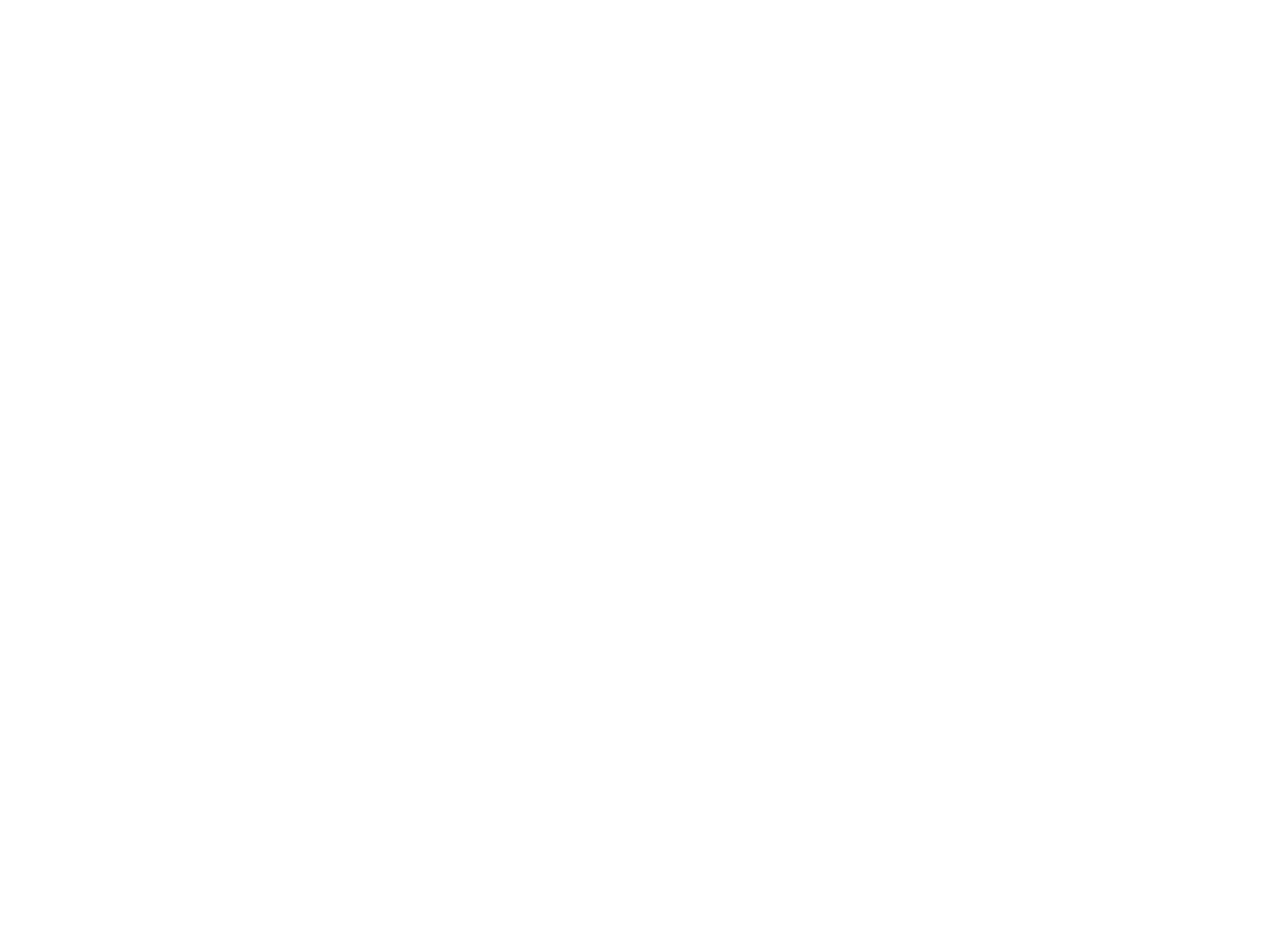
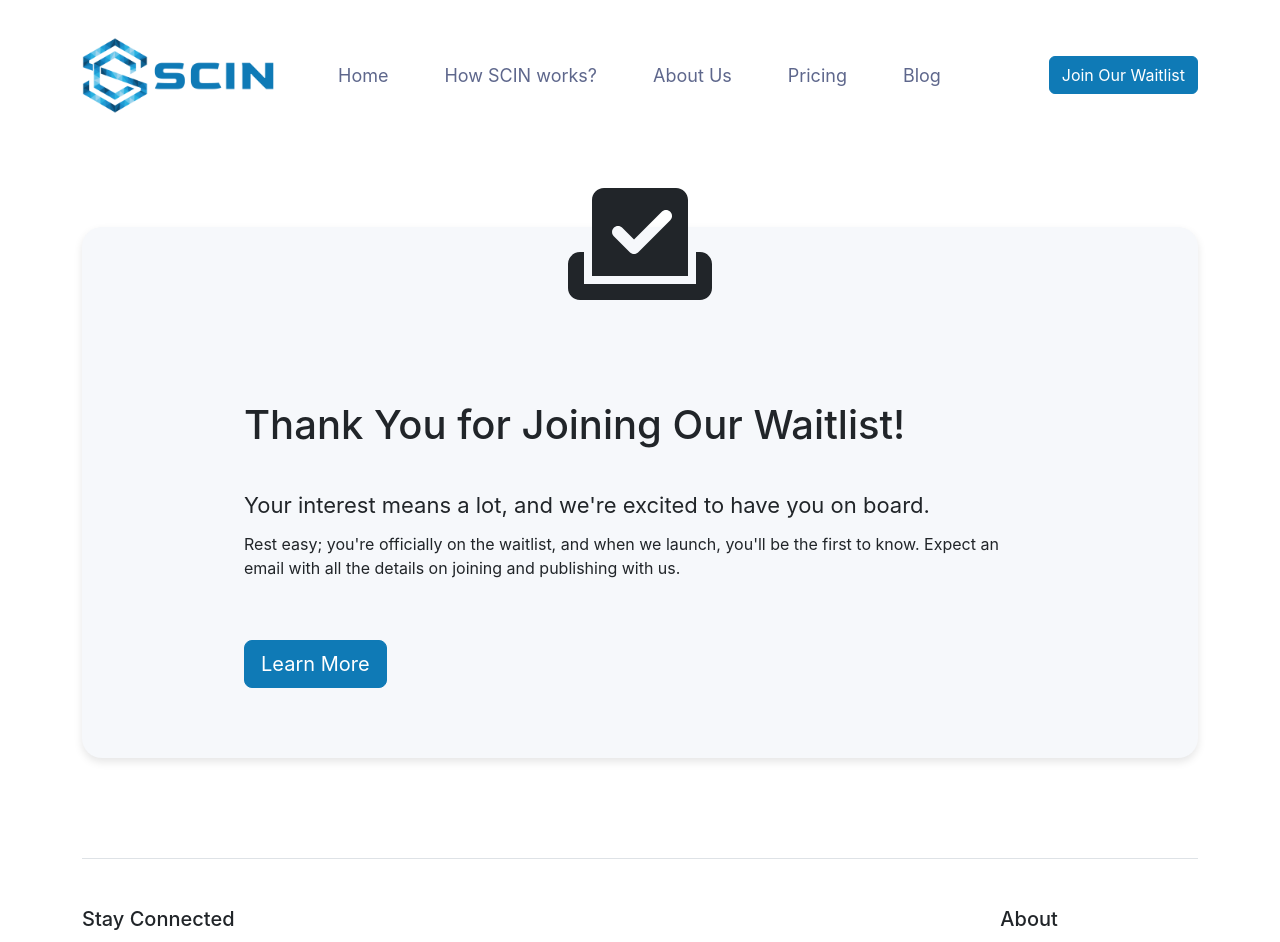
Before and after one commit to scinhq/landing-page, a Next.js app: page /thankYou in a window 1280 px wide. Before the commit this address had no page. Shown: the top 942 px of the page. Before the commit the page ends 800 px from the top, so only its background shows below. Built offline with nearby package versions, Linux system fonts and the light colour scheme.

Commit message:
thank you page added

```diff
--- a/src/assets/styles/home/main.css
+++ b/src/assets/styles/home/main.css
@@ -1327,37 +1327,40 @@
 .navbar-nav .nav-item a:hover,
 .navbar-nav .nav-item a.active {
   color: #0f7ab6;
-}
-
-.navbar-nav .nav-item a:hover::after,
-.navbar-nav .nav-item a:hover::before,
-.navbar-nav .nav-item a.active::after,
-.navbar-nav .nav-item a.active::before {
-  opacity: 1;
-}
-
-@media only screen and (min-width: 768px) and (max-width: 991px) {
-  .navbar-nav .nav-item a:hover::after,
-  .navbar-nav .nav-item a:hover::before,
-  .navbar-nav .nav-item a.active::after,
-  .navbar-nav .nav-item a.active::before {
-    opacity: 1;
-  }
-}
-
-@media (max-width: 767px) {
-  .navbar-nav .nav-item a:hover::after,
-  .navbar-nav .nav-item a:hover::before,
-  .navbar-nav .nav-item a.active::after,
-  .navbar-nav .nav-item a.active::before {
-    opacity: 1;
-  }
+  font-weight: bold;
 }
 
 .navbar-nav .nav-item:hover .sub-menu {
   top: 100%;
   opacity: 1;
   visibility: visible;
+}
+
+.custom-thank-you-page {
+  border-radius: 20px;
+  box-shadow: 0px 4px 8px rgba(0, 0, 0, 0.1);
+  padding: 30px 30px;
+  background-color: #f6f8fb;
+}
+
+.check-icon-style {
+  width: 9rem;
+  height: 9rem;
+  translate: 0 -85px;
+}
+
+@media only screen and (min-width: 300px) and (max-width: 991px) {
+  .custom-thank-you-page {
+    border-radius: 20px;
+    box-shadow: 0px 4px 8px rgba(0, 0, 0, 0.1);
+    padding: 10px 30px;
+    background-color: #f6f8fb;
+  }
+  .check-icon-style {
+    width: 7rem;
+    height: 7rem;
+    translate: 0 -60px;
+  }
 }
 
 @media only screen and (min-width: 768px) and (max-width: 991px) {
--- a/src/components/Footer.tsx
+++ b/src/components/Footer.tsx
@@ -35,8 +35,8 @@
       <div className="row">
         <div className="col-12 col-md-5">
           <div>
-            <p className="stronger">Stay Connected</p>
-            <div className="lead pb-2">
+            <h5>Stay Connected</h5>
+            <div className="pb-2 text-muted">
               Follow us on social media to stay updated with the latest news,
               insights, and exciting developments as we embark on this
               transformative journey together.
--- /dev/null
+++ b/src/pages/thankYou.tsx
@@ -0,0 +1,62 @@
+import SEO from '../components/seo';
+import Link from 'next/link';
+import MainNavbar from '../components/Navbar';
+import ScrollTopView from '../components/Scroller';
+import FooterView from '../components/Footer';
+import { FontAwesomeIcon } from '@fortawesome/react-fontawesome';
+import { faCheckToSlot } from '@fortawesome/free-solid-svg-icons';
+
+const ThankYou = () => {
+  return (
+    <>
+      <SEO
+        title={'SCIN'}
+        siteTitle={'Decentralized Scientific Publishing'}
+        description={
+          'SCIN is a decentralized scientific publishing platform, empowering researchers to retain the ownership of their work.'
+        }
+      />
+
+      <MainNavbar />
+      <section id="tracking" className="tracking-section mt-100 mb-100">
+        <div className="container">
+          <div className="d-flex flex-column align-items-center justify-content-center custom-thank-you-page">
+            <FontAwesomeIcon
+              icon={faCheckToSlot}
+              className="check-icon-style"
+            />
+            <div style={{ width: '75%' }}>
+              <h1 className="mb-40">Thank You for Joining Our Waitlist!</h1>
+              <div style={{ fontSize: '22px', marginBottom: '10px' }}>
+                Your interest means a lot, and we're excited to have you on
+                board.
+              </div>
+              <div className="mb-60">
+                Rest easy; you're officially on the waitlist, and when we
+                launch, you'll be the first to know. Expect an email with all
+                the details on joining and publishing with us.
+              </div>
+              <div className="mb-40 mt-30">
+                <Link href="/team" passHref>
+                  <a className="btn btn-primary btn-lg" data-wow-delay=".6s">
+                    Learn More
+                  </a>
+                </Link>
+              </div>
+            </div>
+          </div>
+        </div>
+      </section>
+
+      {/* <!-- ========================= footer start ========================= --> */}
+      <section id="home" className="container">
+        {<FooterView />}
+      </section>
+
+      {/* <!-- ========================= scroll-top ========================= --> */}
+      <ScrollTopView />
+    </>
+  );
+};
+
+export default ThankYou;
```
Also changed, not shown: src/components/TeamView.tsx (+3 -7 lines), src/pages/form.tsx (+3 -7 lines), src/pages/howScinWorks.tsx (+12 -12 lines), src/pages/index.tsx (+2 -12 lines).
